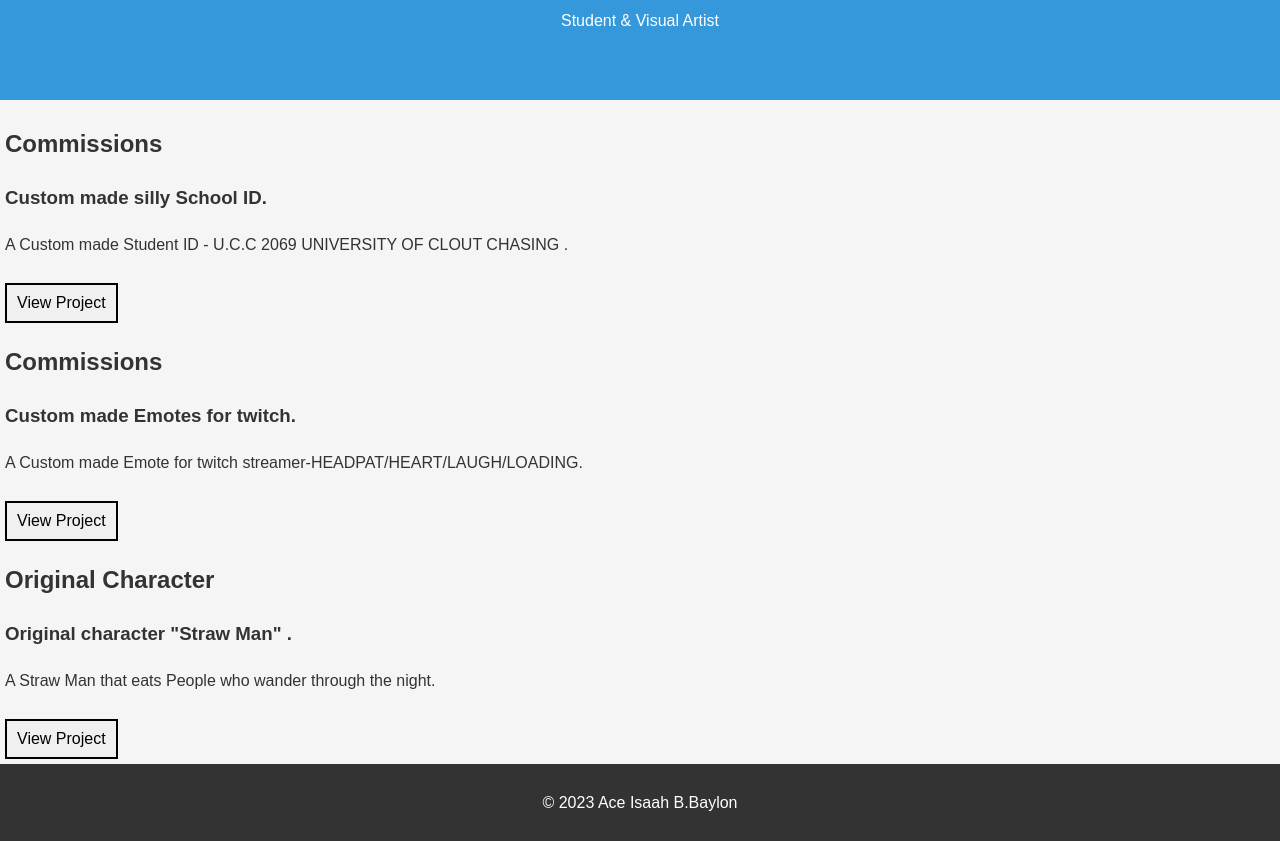
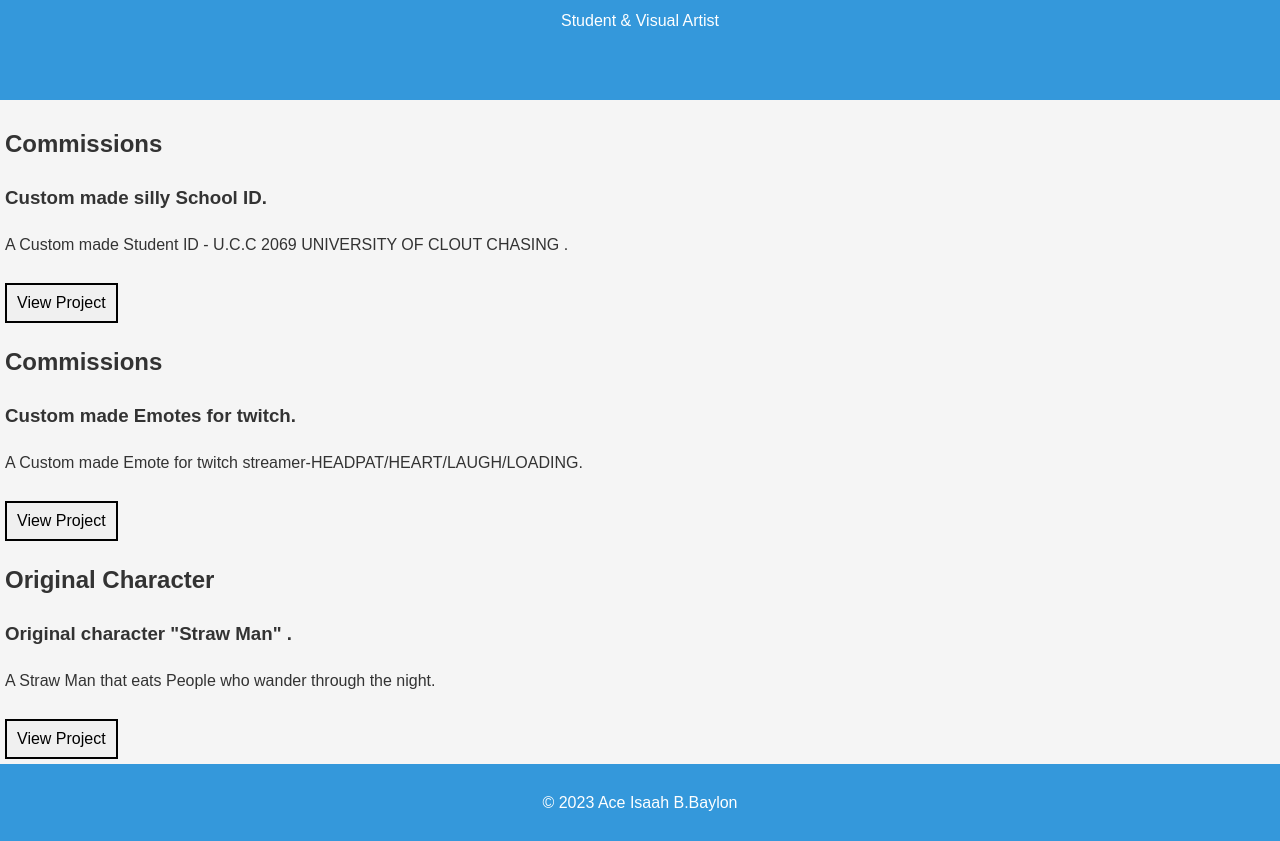
Before and after one commit to ASU121201/Portfolio, a plain HTML site: page index.html in a window 1280 px wide. Shown: the part 136-977 px from the top of the page. Drawn offline with Linux system fonts and the light colour scheme.

Commit message:
Update style.css

```diff
--- a/style.css
+++ b/style.css
@@ -29,7 +29,7 @@ header {
 footer {
     text-align: center;
     padding: 10px;
-    background-color: #333;
+    background-color: #3498db;
     color: #fff;
 }
 
```
